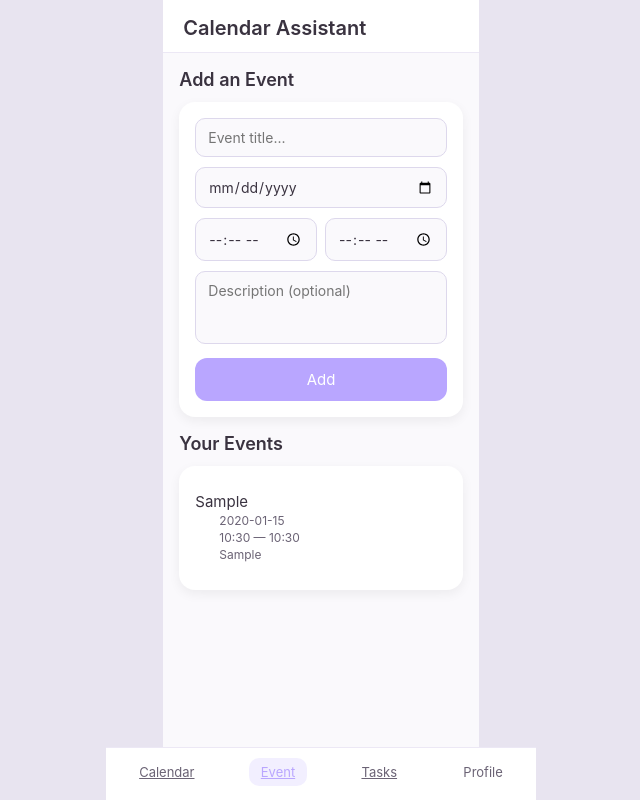
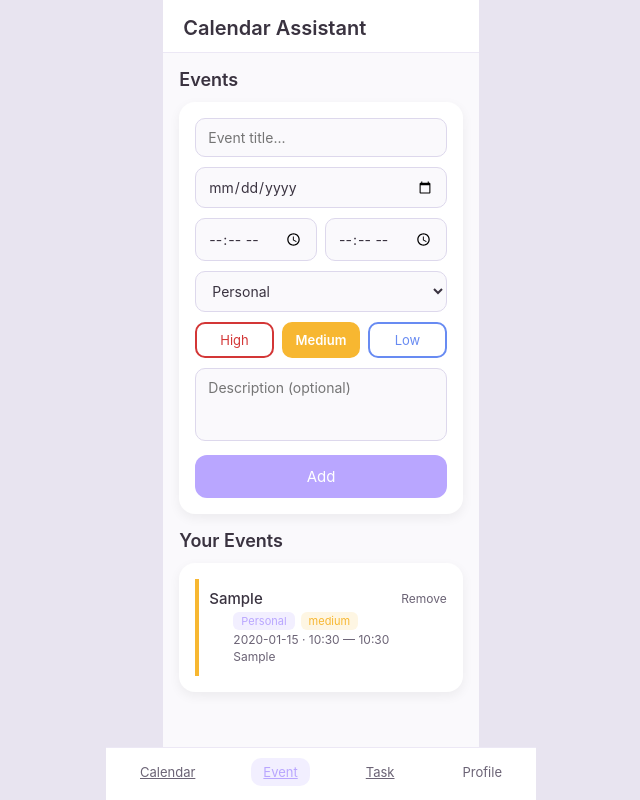
Before and after one commit to arcandaatwit/CalendarAssistant, a React (Vite) app: page /addEvent in a window 1280 px wide. Both pictures are taken after typing "Sample", "2020-01-15", "10:30", "10:30", "Sample" into the empty fields and a click on the button "Add". Shown: the whole page, without its empty margins (319-959 px from the left). Built offline with nearby package versions, Linux system fonts and the light colour scheme.

Commit message:
access to local server and changed tasks and event added buttons for priority

```diff
--- a/src/addEvent.jsx
+++ b/src/addEvent.jsx
@@ -2,14 +2,24 @@ import React, { useState } from "react";
 import { Link, useLocation } from "react-router-dom";
 import './index.css';
 
+const CATEGORIES = ["Work", "School", "Personal", "Kids", "Health", "Other"];
+
+const PRIORITY_COLORS = {
+  high:   "#d33636",
+  medium: "#f7b731",
+  low:    "#688bf2",
+};
+
 export default function AddEventPage() {
   const location = useLocation();
 
-  const [eventTitle, setEventTitle] = useState("");
-  const [eventDate, setEventDate] = useState("");
-  const [startTime, setStartTime] = useState("");
-  const [endTime, setEndTime] = useState("");
+  const [eventTitle, setEventTitle]         = useState("");
+  const [eventDate, setEventDate]           = useState("");
+  const [startTime, setStartTime]           = useState("");
+  const [endTime, setEndTime]               = useState("");
   const [eventDescription, setEventDescription] = useState("");
+  const [category, setCategory]             = useState("Personal");
+  const [priority, setPriority]             = useState("medium");
 
   const [events, setEvents] = useState([]);
 
@@ -20,20 +30,33 @@ export default function AddEventPage() {
       id: Date.now(),
       title: eventTitle,
       date: eventDate,
-      startTime: startTime,
-      endTime: endTime,
+      startTime,
+      endTime,
       description: eventDescription,
+      category,
+      priority,
     };
 
     setEvents([...events, newEvent]);
 
-    // clear fields
     setEventTitle("");
     setEventDate("");
     setStartTime("");
     setEndTime("");
     setEventDescription("");
+    setCategory("Personal");
+    setPriority("medium");
   };
+
+  const deleteEvent = (id) => {
+    setEvents(events.filter((e) => e.id !== id));
+  };
+
+  // sort by priority: high first
+  const PRIORITY_ORDER = { high: 0, medium: 1, low: 2 };
+  const sortedEvents = [...events].sort(
+    (a, b) => PRIORITY_ORDER[a.priority] - PRIORITY_ORDER[b.priority]
+  );
 
   return (
     <div className="app-container">
@@ -43,7 +66,7 @@ export default function AddEventPage() {
       </div>
 
       <div className="page-content">
-        <h2 className="page-title">Add an Event</h2>
+        <h2 className="page-title">Events</h2>
 
         <div className="card-box">
           <div className="input-row">
@@ -80,6 +103,43 @@ export default function AddEventPage() {
             />
           </div>
 
+          {/* category */}
+          <div className="input-row">
+            <select
+              className="input-field"
+              value={category}
+              onChange={(e) => setCategory(e.target.value)}
+            >
+              {CATEGORIES.map((c) => (
+                <option key={c} value={c}>{c}</option>
+              ))}
+            </select>
+          </div>
+
+          {/* priority */}
+          <div className="input-row" style={{ gap: "8px" }}>
+            {["high", "medium", "low"].map((p) => (
+              <button
+                key={p}
+                onClick={() => setPriority(p)}
+                style={{
+                  flex: 1,
+                  padding: "8px",
+                  borderRadius: "10px",
+                  border: `2px solid ${PRIORITY_COLORS[p]}`,
+                  background: priority === p ? PRIORITY_COLORS[p] : "transparent",
+                  color: priority === p ? "white" : PRIORITY_COLORS[p],
+                  fontFamily: "inherit",
+                  fontSize: "13px",
+                  cursor: "pointer",
+                  fontWeight: priority === p ? "600" : "400",
+                }}
+              >
+                {p.charAt(0).toUpperCase() + p.slice(1)}
+              </button>
+            ))}
+          </div>
+
           <div className="input-row">
             <textarea
               className="input-field"
@@ -96,35 +156,57 @@ export default function AddEventPage() {
           </button>
         </div>
 
+        {sortedEvents.length > 0 && (
+          <>
             <h2 className="page-title">Your Events</h2>
-
             <div className="card-box">
-          {events.length === 0 && (
-            <p className="empty-text">No events yet — add one above.</p>
-          )}
-
-          {events.map((e) => (
-            <div key={e.id} className="task-item">
-              <div className="task-row">
-                <span>{e.title}</span>
+              {sortedEvents.map((e) => (
+                <div
+                  key={e.id}
+                  className="task-item"
+                  style={{ borderLeft: `4px solid ${PRIORITY_COLORS[e.priority]}`, paddingLeft: "10px" }}
+                >
+                  <div className="task-row" style={{ justifyContent: "space-between" }}>
+                    <span style={{ fontWeight: "500", color: "var(--text-h)" }}>{e.title}</span>
+                    <button
+                      className="link-btn"
+                      style={{ fontSize: "12px", padding: "0" }}
+                      onClick={() => deleteEvent(e.id)}
+                    >
+                      Remove
+                    </button>
                   </div>
 
                   <div className="task-meta">
-                {e.date && <p>{e.date}</p>}
-                {(e.startTime || e.endTime) && (
-                  <p>{e.startTime} — {e.endTime}</p>
-                )}
+                    <div style={{ display: "flex", gap: "6px", marginTop: "4px" }}>
+                      <span className="task-tag">{e.category}</span>
+                      <span
+                        className="task-tag"
+                        style={{ background: PRIORITY_COLORS[e.priority] + "22", color: PRIORITY_COLORS[e.priority] }}
+                      >
+                        {e.priority}
+                      </span>
+                    </div>
+                    {e.date && <p>{e.date}{(e.startTime || e.endTime) ? ` · ${e.startTime} — ${e.endTime}` : ""}</p>}
                     {e.description && <p>{e.description}</p>}
                   </div>
                 </div>
               ))}
             </div>
+          </>
+        )}
+
+        {events.length === 0 && (
+          <div className="card-box">
+            <p className="empty-text">No events yet — add one above.</p>
+          </div>
+        )}
       </div>
 
       <div className="bottom-nav">
         <Link to="/main"     className="nav-btn">Calendar</Link>
         <Link to="/addEvent" className="nav-btn active">Event</Link>
-        <Link to="/taskPage" className={`nav-btn ${location.pathname === "/taskPage" ? "active" : ""}`}>Tasks</Link>
+        <Link to="/taskPage" className={`nav-btn ${location.pathname === "/taskPage" ? "active" : ""}`}>Task</Link>
         <button className="nav-btn">Profile</button>
       </div>
 
--- a/src/taskPage.jsx
+++ b/src/taskPage.jsx
@@ -1,13 +1,18 @@
 import React, { useState } from "react";
-import { Link, useLocation } from "react-router-dom";
+import { Link } from "react-router-dom";
 import "./index.css";
+
+const TYPE_LABELS = {
+  todo:      "To-Do",
+  reminder:  "Reminder",
+  scheduled: "Scheduled",
+};
 
 function TasksPage() {
   const [taskTitle, setTaskTitle] = useState("");
-  const [taskDate, setTaskDate] = useState("");
-  const [taskTime, setTaskTime] = useState("");
-  const [taskLocation, setTaskLocation] = useState("");
-  const [taskType, setTaskType] = useState("task"); // option of making task or habit
+  const [taskType, setTaskType]   = useState("todo");
+  const [taskDate, setTaskDate]   = useState("");
+  const [taskTime, setTaskTime]   = useState("");
 
   const [tasks, setTasks] = useState([]);
 
@@ -17,46 +22,67 @@ function TasksPage() {
     const newTask = {
       id: Date.now(),
       title: taskTitle,
+      type: taskType,
       date: taskDate,
       time: taskTime,
-      location: taskLocation,
-      type: taskType,
       completed: false,
     };
 
     setTasks([...tasks, newTask]);
 
-    // clear fields
     setTaskTitle("");
+    setTaskType("todo");
     setTaskDate("");
     setTaskTime("");
-    setTaskLocation("");
-    setTaskType("task");
   };
 
   const toggleComplete = (id) => {
-    setTasks(
-      tasks.map((t) =>
-        t.id === id ? { ...t, completed: !t.completed } : t
-      )
-    );
+    setTasks(tasks.map((t) => t.id === id ? { ...t, completed: !t.completed } : t));
   };
+
+  const deleteTask = (id) => {
+    setTasks(tasks.filter((t) => t.id !== id));
+  };
+
+  const pending   = tasks.filter((t) => !t.completed);
+  const completed = tasks.filter((t) =>  t.completed);
 
   return (
     <div className="app-container">
-      <h2 className="page-title">Create a Task</h2>
+
+      <div className="header-bar">
+        <h1>Calendar Assistant</h1>
+      </div>
+
+      <div className="page-content">
+        <h2 className="page-title">Add a Task</h2>
 
         <div className="card-box">
           <div className="input-row">
             <input
               className="input-field"
               type="text"
-            placeholder="Task title..."
+              placeholder="What do you need to do?"
               value={taskTitle}
               onChange={(e) => setTaskTitle(e.target.value)}
+              onKeyDown={(e) => e.key === "Enter" && addTask()}
             />
           </div>
 
+          <div className="input-row">
+            <select
+              className="input-field"
+              value={taskType}
+              onChange={(e) => setTaskType(e.target.value)}
+            >
+              <option value="todo">To-Do</option>
+              <option value="reminder">Reminder</option>
+              <option value="scheduled">Scheduled</option>
+            </select>
+          </div>
+
+          {/* only show date/time for reminders and scheduled tasks */}
+          {(taskType === "reminder" || taskType === "scheduled") && (
             <div className="input-row">
               <input
                 className="input-field"
@@ -71,42 +97,19 @@ function TasksPage() {
                 onChange={(e) => setTaskTime(e.target.value)}
               />
             </div>
-
-        <div className="input-row">
-          <input
-            className="input-field"
-            type="text"
-            placeholder="Location (optional)"
-            value={taskLocation}
-            onChange={(e) => setTaskLocation(e.target.value)}
-          />
-        </div>
-
-        <div className="input-row">
-          <select
-            className="input-field"
-            value={taskType}
-            onChange={(e) => setTaskType(e.target.value)}
-          >
-            <option value="task">Task (To‑Do)</option>
-            <option value="event">Event (Calendar)</option>
-            <option value="habit">Habit (Tracker)</option>
-          </select>
-        </div>
+          )}
 
           <button className="primary-btn" onClick={addTask}>
             Add
           </button>
         </div>
 
-      <h2 className="page-title">Your Tasks</h2>
-
+        {/* pending tasks */}
+        {pending.length > 0 && (
+          <>
+            <h2 className="page-title">To Do</h2>
             <div className="card-box">
-        {tasks.length === 0 && (
-          <p className="empty-text">No tasks yet — add one above.</p>
-        )}
-
-        {tasks.map((t) => (
+              {pending.map((t) => (
                 <div key={t.id} className="task-item">
                   <label className="task-row">
                     <input
@@ -114,19 +117,54 @@ function TasksPage() {
                       checked={t.completed}
                       onChange={() => toggleComplete(t.id)}
                     />
-              <span className={t.completed ? "task-done" : ""}>
-                {t.title}
-              </span>
+                    <span>{t.title}</span>
                   </label>
-
                   <div className="task-meta">
-              {t.date && <p>{t.date}</p>}
-              {t.time && <p>{t.time}</p>}
-              {t.location && <p>{t.location}</p>}
-              <p className="task-tag">{t.type}</p>
+                    <span className="task-tag">{TYPE_LABELS[t.type]}</span>
+                    {t.date && <span> · {t.date}{t.time ? ` at ${t.time}` : ""}</span>}
                   </div>
                 </div>
               ))}
+            </div>
+          </>
+        )}
+
+        {/* completed tasks */}
+        {completed.length > 0 && (
+          <>
+            <h2 className="page-title">Done</h2>
+            <div className="card-box">
+              {completed.map((t) => (
+                <div key={t.id} className="task-item">
+                  <label className="task-row">
+                    <input
+                      type="checkbox"
+                      checked={t.completed}
+                      onChange={() => toggleComplete(t.id)}
+                    />
+                    <span className="task-done">{t.title}</span>
+                  </label>
+                  <div className="task-meta" style={{ display: "flex", justifyContent: "space-between" }}>
+                    <span className="task-tag">{TYPE_LABELS[t.type]}</span>
+                    <button
+                      className="link-btn"
+                      style={{ fontSize: "12px", padding: "0" }}
+                      onClick={() => deleteTask(t.id)}
+                    >
+                      Remove
+                    </button>
+                  </div>
+                </div>
+              ))}
+            </div>
+          </>
+        )}
+
+        {tasks.length === 0 && (
+          <div className="card-box">
+            <p className="empty-text">No tasks yet — add one above.</p>
+          </div>
+        )}
       </div>
 
       <div className="bottom-nav">
@@ -135,6 +173,7 @@ function TasksPage() {
         <Link to="/taskPage" className="nav-btn active">Tasks</Link>
         <button className="nav-btn">Profile</button>
       </div>
+
     </div>
   );
 }
```
Also changed, not shown: src/login.jsx (+36 -8 lines). Lines whose indentation alone changed are shown as unchanged.
